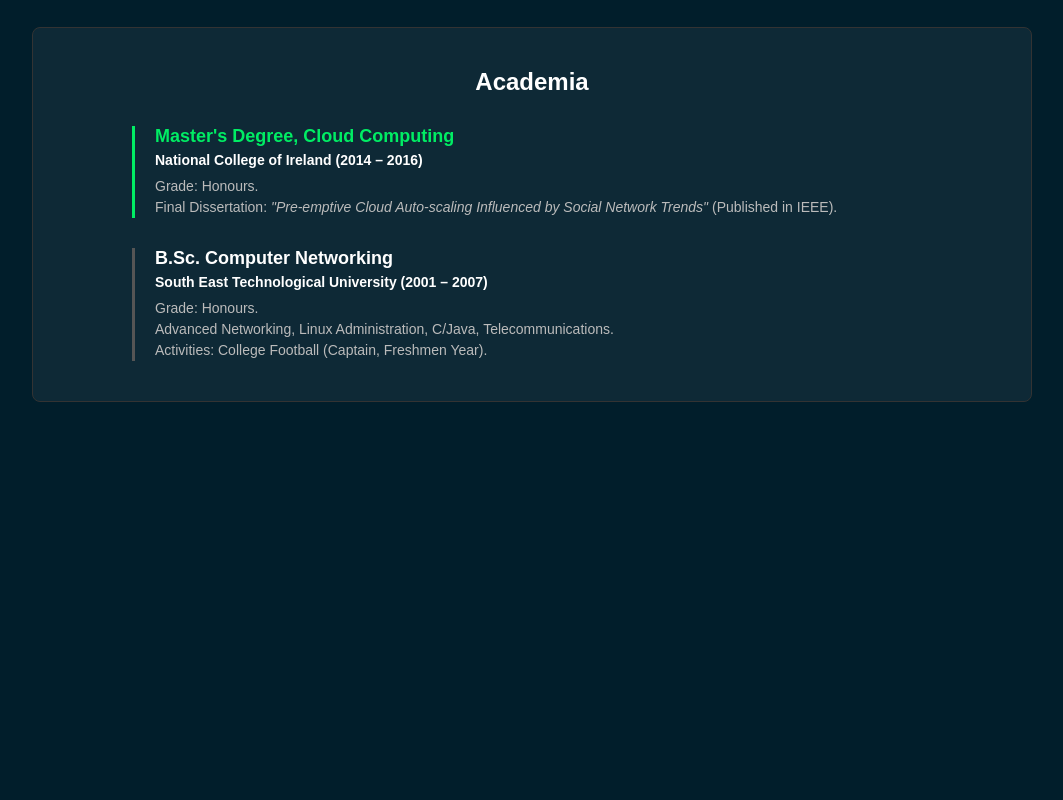
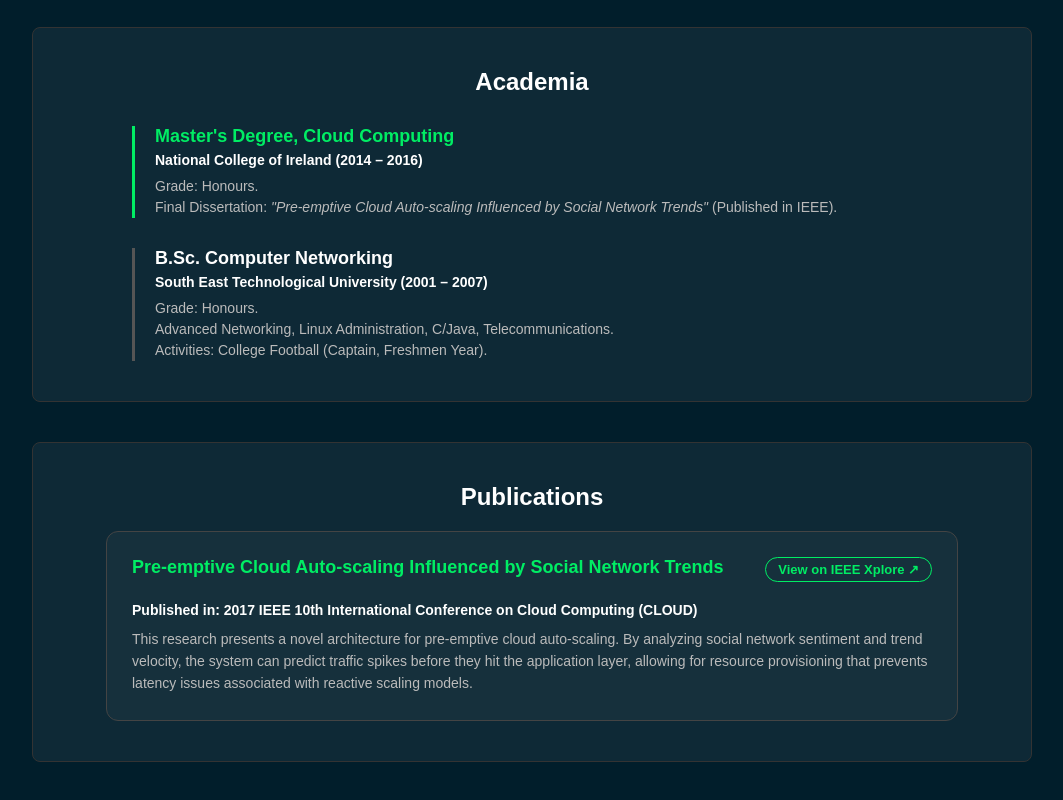
Before and after one commit to itchap/itchap, a React (Vite) app in the folder Apps/homepage/: page /about in a window 1280 px wide. Shown: the part 3068-3868 px from the top of the page, without its empty margins (108-1171 px from the left). Before the commit the page ends 3530 px from the top, so only its background shows below. Built offline with nearby package versions, Linux system fonts and the light colour scheme.

Commit message:
about
about

```diff
--- a/Apps/homepage/src/AboutMe.jsx
+++ b/Apps/homepage/src/AboutMe.jsx
@@ -24,8 +24,6 @@
 
         {/* HERO SECTION */}
         <div style={{ textAlign: 'center', marginBottom: '80px' }}>
-
-          {/* PROFILE PICTURE */}
           <img
             src="https://media.licdn.com/dms/image/v2/D4D03AQHDYvMk_ophcg/profile-displayphoto-shrink_800_800/profile-displayphoto-shrink_800_800/0/1715112481913?e=1777507200&v=beta&t=QFtvjHn0AXZ0xUiAEHqGl_z93oa-jrHc4MMwQlw_dMU"
             alt="Peter"
@@ -51,9 +49,7 @@
 
         {/* MISSION STATEMENT */}
         <div style={{ backgroundColor: theme.cardBg, border: `1px solid ${theme.border}`, borderRadius: '12px', padding: '40px', marginBottom: '60px', position: 'relative', overflow: 'hidden' }}>
-          {/* Decorative Leaf Accent */}
           <div style={{ position: 'absolute', top: '-20px', left: '-20px', fontSize: '120px', opacity: 0.1 }}>🍃</div>
-
           <h3 style={{ color: theme.accent, fontSize: '28px', marginTop: 0, position: 'relative', zIndex: 1 }}>My Mission</h3>
           <p style={{ fontSize: '22px', lineHeight: '1.5', fontWeight: 'bold', position: 'relative', zIndex: 1 }}>
             "To nurture elite Solutions Architects who love and own what they do and who people love to work with and buy from."
@@ -82,7 +78,6 @@
         <div style={{ marginBottom: '80px', textAlign: 'center' }}>
           <h3 style={{ fontSize: '28px', borderBottom: `2px solid ${theme.accent}`, paddingBottom: '10px', display: 'inline-block', marginBottom: '20px' }}>My Journey</h3>
           <p style={{ color: theme.textSub, marginBottom: '40px', fontSize: '16px' }}>From the family farm to leading modern data architecture.</p>
-
           <div style={{ backgroundColor: theme.cardBg, border: `1px solid ${theme.border}`, borderRadius: '12px', padding: '20px', display: 'flex', justifyContent: 'center' }}>
              <img
                src="https://i.postimg.cc/fwTkZMj7/timeline.png"
@@ -92,50 +87,35 @@
           </div>
         </div>
 
-        {/* HIGHLIGHTS / PROOF (Expanded Career & Academia) */}
+        {/* HIGHLIGHTS */}
         <div style={{ display: 'flex', flexDirection: 'column', gap: '20px' }}>
-
           <h3 style={{ fontSize: '28px', borderBottom: `2px solid ${theme.accent}`, paddingBottom: '10px', display: 'inline-block', marginBottom: '10px' }}>Career Highlights</h3>
-
-          {/* COMPANY GRID */}
           <div style={{ display: 'grid', gridTemplateColumns: 'repeat(auto-fit, minmax(280px, 1fr))', gap: '20px' }}>
-
-            {/* 1. MongoDB */}
             <div style={{ backgroundColor: '#023430', border: `1px solid ${theme.accent}`, borderRadius: '8px', padding: '30px', textAlign: 'center' }}>
               <img src="https://images.seeklogo.com/logo-png/44/2/mongodb-logo-png_seeklogo-444844.png" alt="MongoDB" style={{ height: '40px', marginBottom: '15px' }} />
               <h4 style={{ color: theme.accent, fontSize: '18px', margin: '0 0 10px 0' }}>MongoDB</h4>
               <p style={{ fontSize: '14px', margin: 0, color: '#e0e0e0' }}>EMEA SA of the Year 2023 & Excellence Club 2024. Led modernization for massive Enterprise accounts.</p>
             </div>
-
-            {/* 2. Intercom */}
             <div style={{ backgroundColor: theme.cardBg, border: `1px solid ${theme.border}`, borderRadius: '8px', padding: '30px', textAlign: 'center' }}>
               <img src="https://icon-icons.com/download-file?file=https%3A%2F%2Fimages.icon-icons.com%2F2699%2FPNG%2F512%2Fintercom_logo_icon_169644.png&id=169644&pack_or_individual=pack" alt="Intercom" style={{ height: '36px', marginBottom: '19px', opacity: 0.6, filter: 'brightness(0) invert(1)' }} />
               <h4 style={{ color: '#fff', fontSize: '18px', margin: '0 0 10px 0' }}>Intercom</h4>
               <p style={{ color: theme.textSub, fontSize: '14px', margin: 0 }}>Founding Sales Engineer. Built the EMEA SE function, collateral, and technical processes from scratch.</p>
             </div>
-
-            {/* 3. Synchronoss */}
             <div style={{ backgroundColor: theme.cardBg, border: `1px solid ${theme.border}`, borderRadius: '8px', padding: '30px', textAlign: 'center' }}>
               <img src="https://companieslogo.com/img/orig/SNCR-692b860e.png?t=1720244494" alt="Synchronoss" style={{ height: '36px', marginBottom: '19px', opacity: 0.6, filter: 'brightness(0) invert(1)' }} />
               <h4 style={{ color: '#fff', fontSize: '18px', margin: '0 0 10px 0' }}>Synchronoss</h4>
               <p style={{ color: theme.textSub, fontSize: '14px', margin: 0 }}>Senior Solutions Architect. Managed major cloud data migrations, RFP responses, and strategic account delivery.</p>
             </div>
-
-            {/* 4. BlackBerry (RIM) */}
             <div style={{ backgroundColor: theme.cardBg, border: `1px solid ${theme.border}`, borderRadius: '8px', padding: '30px', textAlign: 'center' }}>
               <img src="https://companieslogo.com/img/orig/BB.D-fa11eaf9.png?t=1720244490" alt="BlackBerry" style={{ height: '36px', marginBottom: '19px', opacity: 0.6, filter: 'brightness(0) invert(1)' }} />
               <h4 style={{ color: '#fff', fontSize: '18px', margin: '0 0 10px 0' }}>BlackBerry (RIM)</h4>
               <p style={{ color: theme.textSub, fontSize: '14px', margin: 0 }}>Solutions Architect. Technical Account Management and Hadoop infrastructure architecture for major Operators.</p>
             </div>
-
-            {/* 5. Newbay Software */}
             <div style={{ backgroundColor: theme.cardBg, border: `1px solid ${theme.border}`, borderRadius: '8px', padding: '30px', textAlign: 'center' }}>
               <img src="https://techcrunch.com/wp-content/uploads/2012/12/newbay.png" alt="Newbay Software" style={{ height: '40px', marginBottom: '15px', opacity: 0.6, filter: 'grayscale(100%) brightness(1.5)' }} />
               <h4 style={{ color: '#fff', fontSize: '18px', margin: '0 0 10px 0' }}>Newbay Software</h4>
               <p style={{ color: theme.textSub, fontSize: '14px', margin: 0 }}>Senior Systems Engineer. Responsible for the build-out, deployment, and site reliability of Cloud SaaS products.</p>
             </div>
-
-            {/* 6. Irish Defence Forces */}
             <div style={{ backgroundColor: theme.cardBg, border: `1px solid ${theme.border}`, borderRadius: '8px', padding: '30px', textAlign: 'center' }}>
               <img src="https://upload.wikimedia.org/wikipedia/commons/thumb/1/1c/Badge_of_the_Irish_Defence_Forces.svg/1280px-Badge_of_the_Irish_Defence_Forces.svg.png" alt="Irish Defence Forces" style={{ height: '44px', marginBottom: '11px', opacity: 0.6, filter: 'grayscale(100%)' }} />
               <h4 style={{ color: '#fff', fontSize: '18px', margin: '0 0 10px 0' }}>Irish Defence Forces</h4>
@@ -143,13 +123,10 @@
             </div>
           </div>
 
-          {/* ACADEMIA & EDUCATION (Full Width) */}
+          {/* ACADEMIA & EDUCATION */}
           <div style={{ backgroundColor: theme.cardBg, border: `1px solid ${theme.border}`, borderRadius: '8px', padding: '40px', marginTop: '20px' }}>
             <h4 style={{ color: '#fff', fontSize: '24px', margin: '0 0 30px 0', textAlign: 'center' }}>Academia</h4>
-
             <div style={{ display: 'flex', flexDirection: 'column', gap: '30px', maxWidth: '800px', margin: '0 auto' }}>
-
-              {/* Masters */}
               <div style={{ borderLeft: `3px solid ${theme.accent}`, paddingLeft: '20px' }}>
                 <h5 style={{ margin: '0 0 5px 0', fontSize: '18px', color: theme.accent }}>Master's Degree, Cloud Computing</h5>
                 <p style={{ margin: '0 0 8px 0', fontSize: '14px', fontWeight: 'bold', color: '#fff' }}>National College of Ireland (2014 – 2016)</p>
@@ -158,8 +135,6 @@
                   Final Dissertation: <i>"Pre-emptive Cloud Auto-scaling Influenced by Social Network Trends"</i> (Published in IEEE).
                 </p>
               </div>
-
-              {/* Bachelors */}
               <div style={{ borderLeft: `3px solid #555`, paddingLeft: '20px' }}>
                 <h5 style={{ margin: '0 0 5px 0', fontSize: '18px', color: '#fff' }}>B.Sc. Computer Networking</h5>
                 <p style={{ margin: '0 0 8px 0', fontSize: '14px', fontWeight: 'bold', color: '#fff' }}>South East Technological University (2001 – 2007)</p>
@@ -169,12 +144,47 @@
                   Activities: College Football (Captain, Freshmen Year).
                 </p>
               </div>
+            </div>
+          </div>
 
+          {/* PUBLICATIONS SECTION */}
+          <div style={{ backgroundColor: theme.cardBg, border: `1px solid ${theme.border}`, borderRadius: '8px', padding: '40px', marginTop: '20px' }}>
+            <h4 style={{ color: '#fff', fontSize: '24px', margin: '0 0 20px 0', textAlign: 'center' }}>Publications</h4>
+            <div style={{ maxWidth: '800px', margin: '0 auto', backgroundColor: 'rgba(255, 255, 255, 0.03)', padding: '25px', borderRadius: '12px', border: `1px solid #444` }}>
+              <div style={{ display: 'flex', justifyContent: 'space-between', alignItems: 'flex-start', flexWrap: 'wrap', gap: '10px' }}>
+                <h5 style={{ margin: '0 0 10px 0', fontSize: '18px', color: theme.accent, flex: 1 }}>
+                  Pre-emptive Cloud Auto-scaling Influenced by Social Network Trends
+                </h5>
+                <a
+                  href="https://ieeexplore.ieee.org/document/8374456"
+                  target="_blank"
+                  rel="noopener noreferrer"
+                  style={{
+                    color: theme.accent,
+                    textDecoration: 'none',
+                    fontSize: '13px',
+                    fontWeight: 'bold',
+                    border: `1px solid ${theme.accent}`,
+                    padding: '4px 12px',
+                    borderRadius: '20px',
+                    whiteSpace: 'nowrap'
+                  }}
+                  onMouseOver={(e) => { e.target.style.backgroundColor = theme.accent; e.target.style.color = '#000'; }}
+                  onMouseOut={(e) => { e.target.style.backgroundColor = 'transparent'; e.target.style.color = theme.accent; }}
+                >
+                  View on IEEE Xplore ↗
+                </a>
+              </div>
+              <p style={{ fontSize: '14px', color: '#fff', fontWeight: 'bold', marginBottom: '10px' }}>
+                Published in: 2017 IEEE 10th International Conference on Cloud Computing (CLOUD)
+              </p>
+              <p style={{ fontSize: '14px', color: theme.textSub, lineHeight: '1.6', margin: 0 }}>
+                This research presents a novel architecture for pre-emptive cloud auto-scaling. By analyzing social network sentiment and trend velocity, the system can predict traffic spikes before they hit the application layer, allowing for resource provisioning that prevents latency issues associated with reactive scaling models.
+              </p>
             </div>
           </div>
 
         </div>
-
       </div>
     </div>
   );
```
